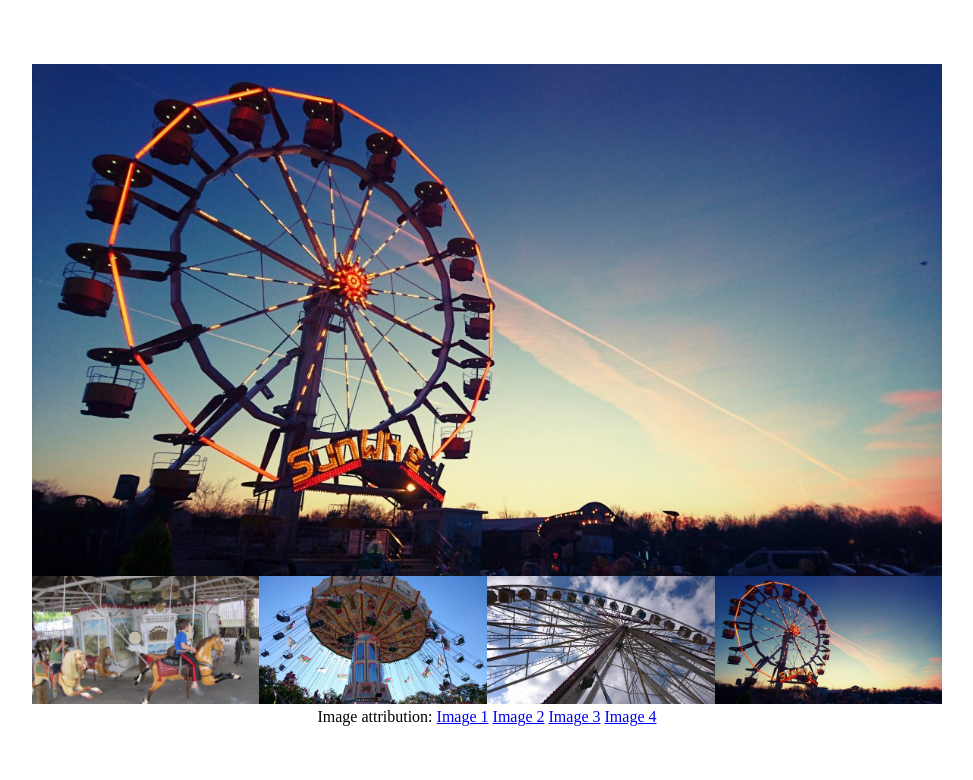
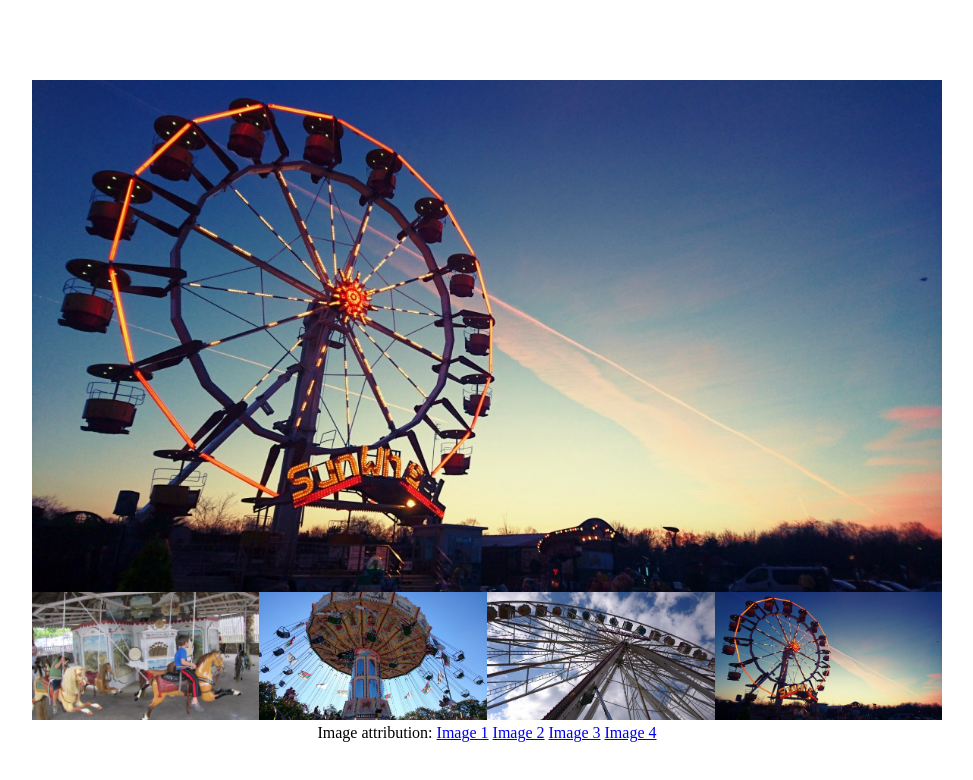
Before and after one commit to trichoplax/carousel, a plain HTML site: page index.html in a window 1280 px wide. Shown: the whole page, without its empty margins (153-1126 px from the left). Drawn offline with Linux system fonts and the light colour scheme.

Commit message:
Correct the heights of the pseudomargin to give 10% above and below the carousel.

```diff
--- a/styles.css
+++ b/styles.css
@@ -2,8 +2,8 @@ body {
     text-align: center;
 }
 .pseudomargin {
-    height: 5.625vw;
-    max-height: 8vh;
+    height: 7.03125vw;
+    max-height: 10vh;
 }
 .container {
     width: 80vw;
@@ -17,8 +17,6 @@ body {
 .thumbnail {
     display: inline-block;
     float: left;
-    width: 20vw;
-    height: 11.25vw;
     width: 20vw;
     max-width: 28.44444444444444vh;
     height: 11.25vw;
```
